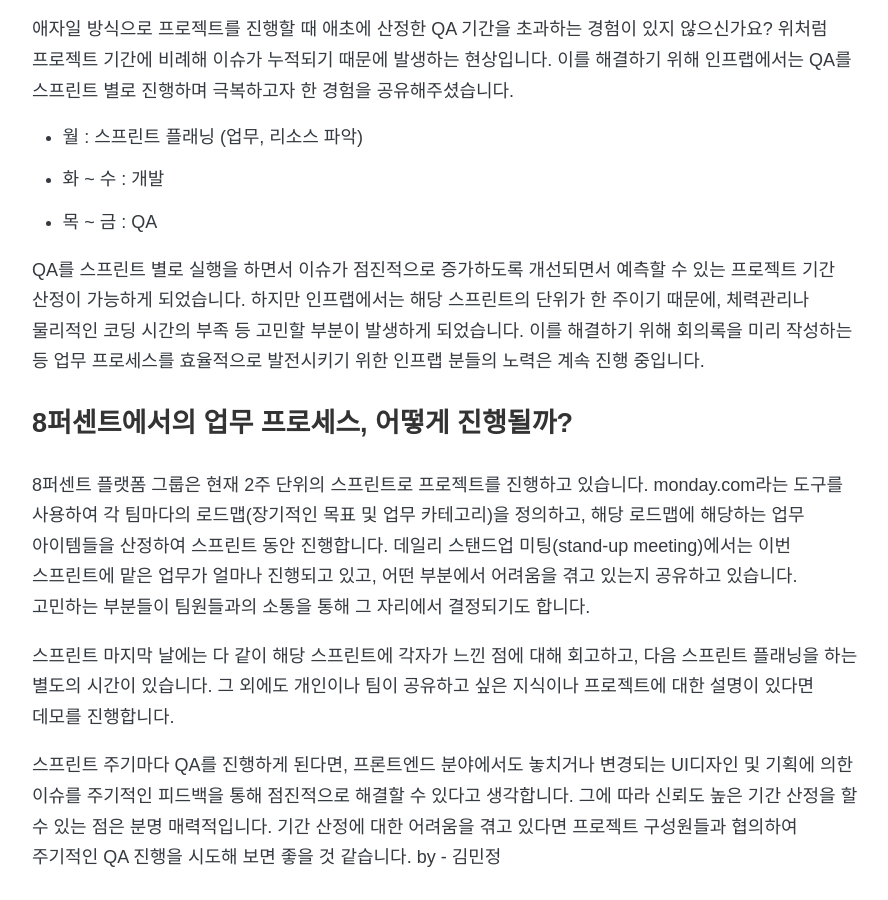
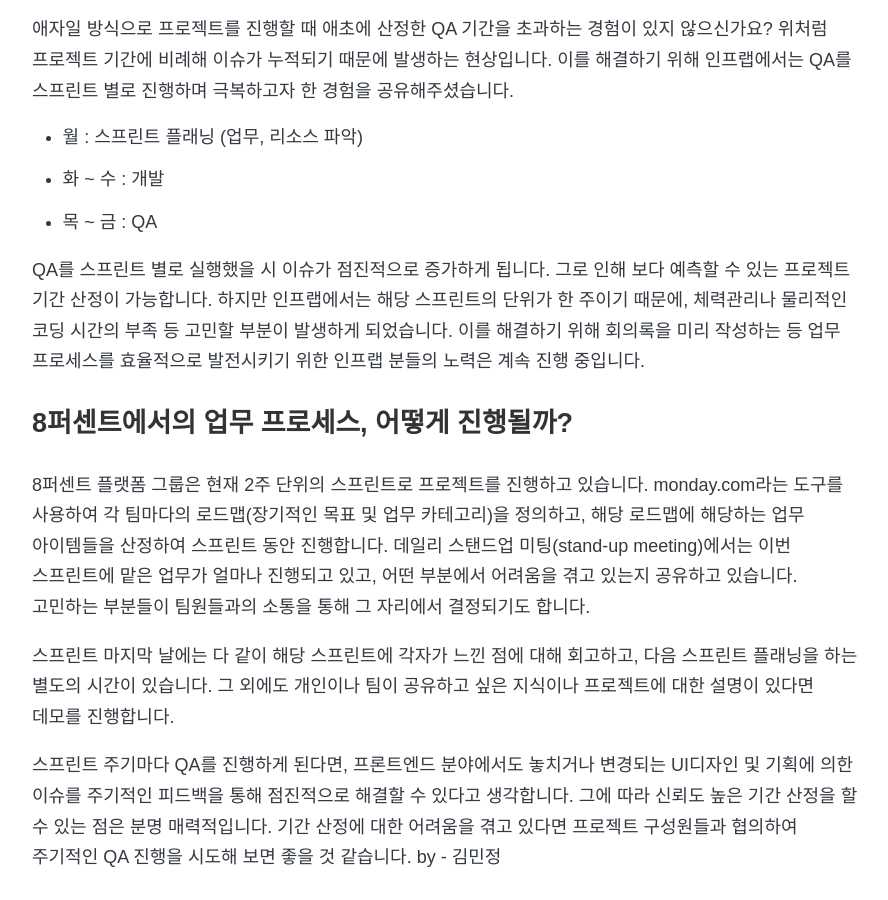
Before and after one commit to 8percent/8percent.github.io, a Jekyll site: the page built from _posts/2022-09-08-신입개발자의_인프콘2022_참가_후기.md, in a window 1280 px wide and 900 px high, scrolled down 3419 px. Shown: the whole window, without its empty margins (194-1082 px from the left). Built offline with Jekyll 4.4.1, drawn with Linux system fonts in a browser that asks for light colours; some web fonts are replaced.

Commit message:
CHG: 내용 수정

```diff
--- a/_posts/2022-09-08-신입개발자의_인프콘2022_참가_후기.md
+++ b/_posts/2022-09-08-신입개발자의_인프콘2022_참가_후기.md
@@ -44,7 +44,7 @@ _(유튜브로만 뵙던 개발바닥의 향로님, 호돌님도 만나고 왔
 - 화 ~ 수 : 개발
 - 목 ~ 금 : QA
 
-QA를 스프린트 별로 실행을 하면서 이슈가 점진적으로 증가하도록 개선되면서 예측할 수 있는 프로젝트 기간 산정이 가능하게 되었습니다. 하지만 인프랩에서는 해당 스프린트의 단위가 한 주이기 때문에, 체력관리나 물리적인 코딩 시간의 부족 등 고민할 부분이 발생하게 되었습니다. 이를 해결하기 위해 회의록을 미리 작성하는 등 업무 프로세스를 효율적으로 발전시키기 위한 인프랩 분들의 노력은 계속 진행 중입니다.
+QA를 스프린트 별로 실행했을 시 이슈가 점진적으로 증가하게 됩니다. 그로 인해 보다 예측할 수 있는 프로젝트 기간 산정이 가능합니다. 하지만 인프랩에서는 해당 스프린트의 단위가 한 주이기 때문에, 체력관리나 물리적인 코딩 시간의 부족 등 고민할 부분이 발생하게 되었습니다. 이를 해결하기 위해 회의록을 미리 작성하는 등 업무 프로세스를 효율적으로 발전시키기 위한 인프랩 분들의 노력은 계속 진행 중입니다.
 
 ### **8퍼센트에서의 업무 프로세스, 어떻게 진행될까?**
 
```
